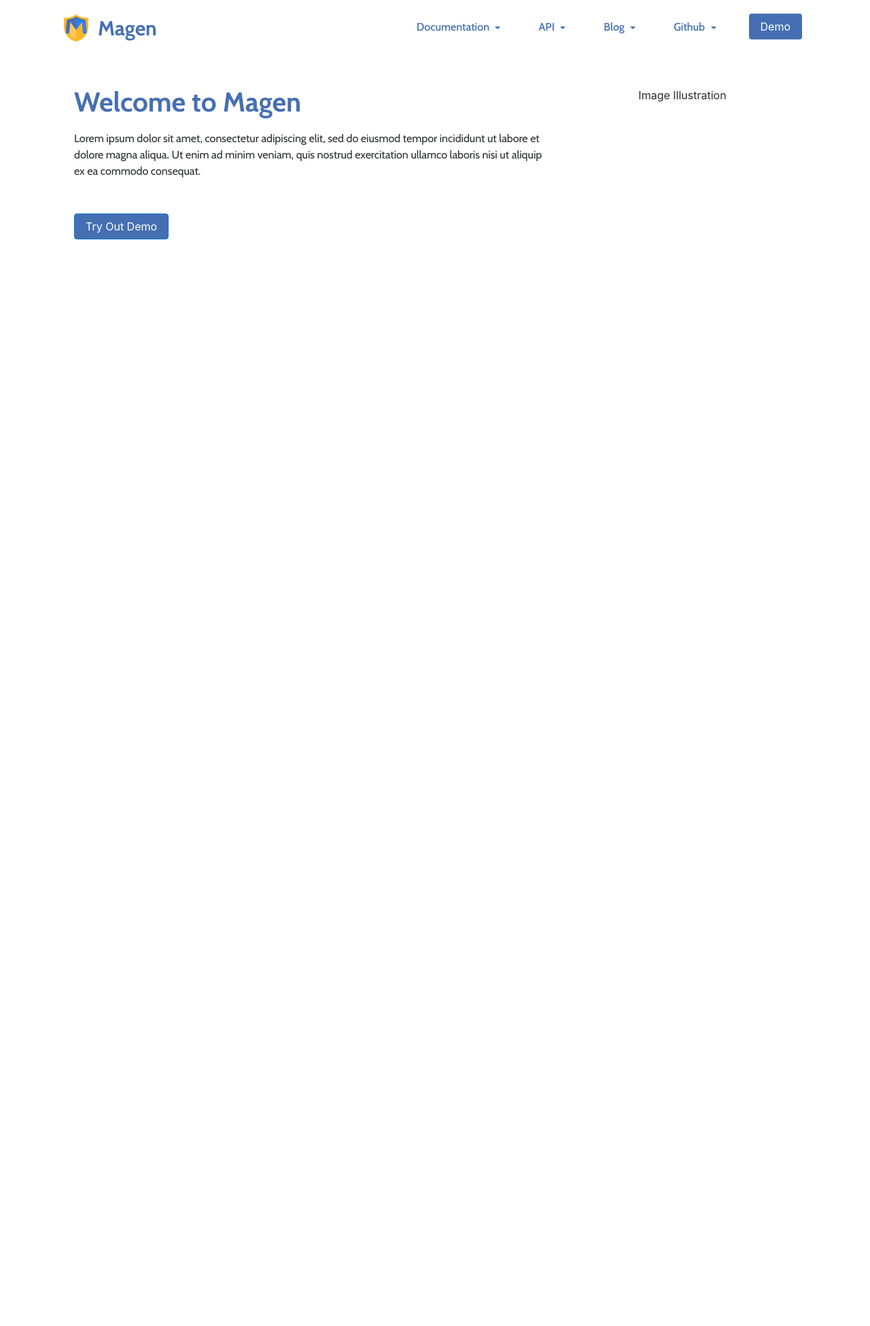
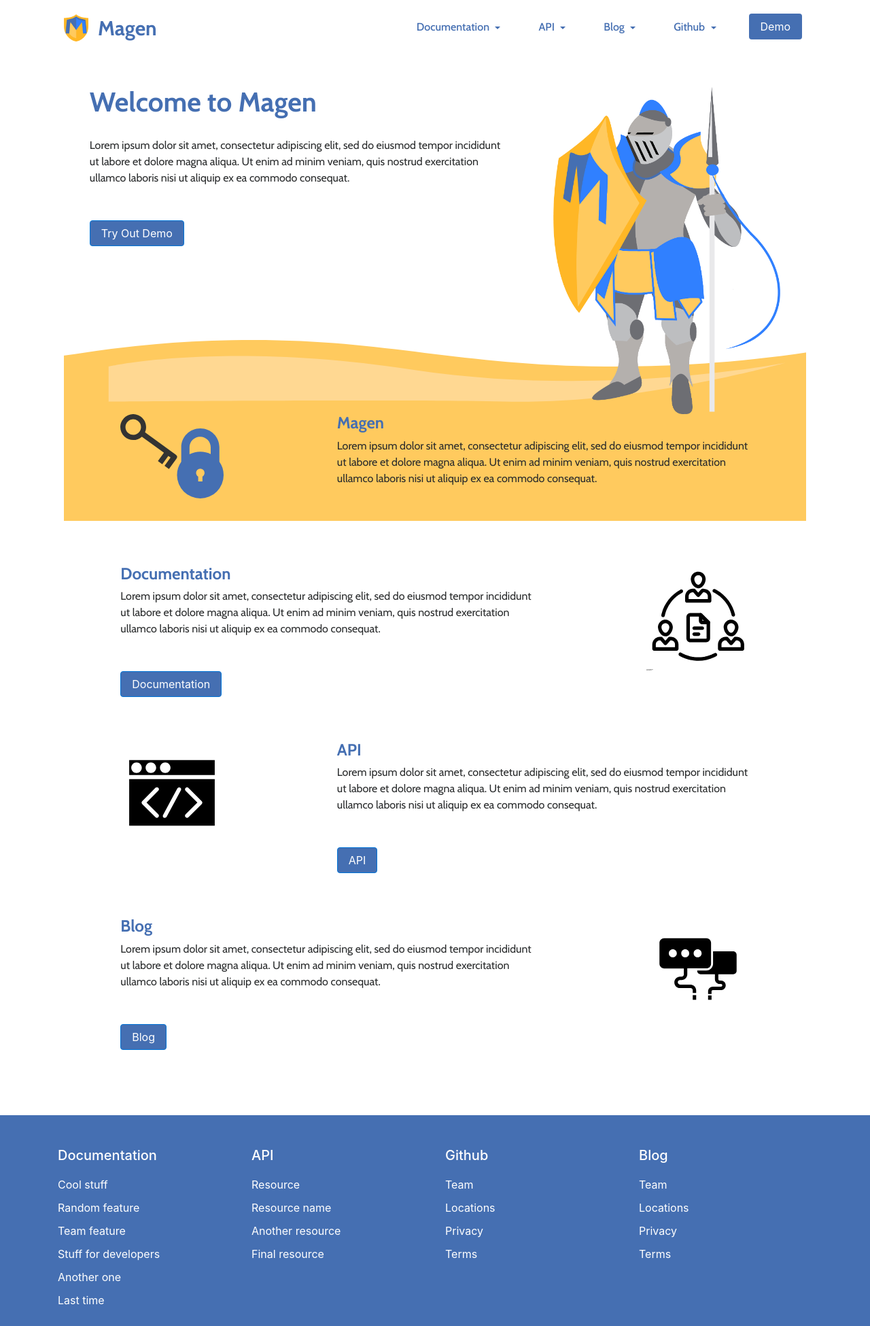
Before and after one commit to magengit/magen-io, a PHP site: page / in a window 1280 px wide. Shown: the whole page at 68% size. Before the commit the page ends 352 px from the top, so only its background shows below. Run offline with PHP 8.4, Linux system fonts and the light colour scheme; some libraries are stand-ins or nearby versions.

Commit message:
Landing Page Revision
Added Documentation, API, Blog, and footer section to Magen Landing Page

```diff
--- a/index.html
+++ b/index.html
@@ -86,23 +86,131 @@
 
       <div class="starter-template">
 
-      <section class="row">
-        <div class="col-8 text-left">
+      <section class="row justify-content-around " style="background-image: url(backgroundwave.svg);background-position: center bottom;background-size: 97% 109px;background-repeat: repeat-x">
+        <div class="col-sm-7 text-left">
             <h1 style=" color:#456FB2">Welcome to Magen</h1>
             <p class="magentext">Lorem ipsum dolor sit amet, consectetur adipiscing elit, sed do eiusmod tempor incididunt ut labore et dolore magna aliqua. Ut enim ad minim veniam, quis nostrud exercitation ullamco laboris nisi ut aliquip ex ea commodo consequat. </p>
             <a class="btn btn-primary" href="#" role="button">Try Out Demo</a>
             </div>
 
-          <div class="col-4">Image Illustration</div>
+          <div class="col-md-4">
+           <img src="shieldknight.png" class="img-fluid" alt="Cinque Terre">
           </div>
+
       </section>
 
+
+
+    <section class="row sectionbg justify-content-around">
+
+          <div class="col-2">
+            <img src="lockandkey.svg" class="img-fluid" alt="Cinque Terre">
+          </div>
+
+           <div class="col-7 text-left">
+            <h4 style=" color:#456FB2">Magen</h4>
+            <p class="magentext">Lorem ipsum dolor sit amet, consectetur adipiscing elit, sed do eiusmod tempor incididunt ut labore et dolore magna aliqua. Ut enim ad minim veniam, quis nostrud exercitation ullamco laboris nisi ut aliquip ex ea commodo consequat. </p>
+
+            </div>
+
+      </section>
+
+
+      <section class="row margintop justify-content-around">
+
+           <div class="col-sm-7 text-left">
+            <h4 style=" color:#456FB2">Documentation</h4>
+            <p class="magentext">Lorem ipsum dolor sit amet, consectetur adipiscing elit, sed do eiusmod tempor incididunt ut labore et dolore magna aliqua. Ut enim ad minim veniam, quis nostrud exercitation ullamco laboris nisi ut aliquip ex ea commodo consequat. </p>
+             <a class="btn btn-primary" href="#" role="button">Documentation</a>
+          </div>
+
+          <div class="col-2">
+            <img src="documentation.svg" class="img-fluid" alt="Cinque Terre">
+          </div>
+
+      </section>
+
+         <section class="row margintop justify-content-around">
+
+          <div class="col-2">
+            <img src="api.svg" class="img-fluid" alt="Cinque Terre">
+          </div>
+
+          <div class="col-sm-7 text-left">
+            <h4 style=" color:#456FB2">API</h4>
+            <p class="magentext">Lorem ipsum dolor sit amet, consectetur adipiscing elit, sed do eiusmod tempor incididunt ut labore et dolore magna aliqua. Ut enim ad minim veniam, quis nostrud exercitation ullamco laboris nisi ut aliquip ex ea commodo consequat. </p>
+             <a class="btn btn-primary" href="#" role="button">API</a>
+          </div>
+
+      </section>
+
+      <section class="row margintop justify-content-around">
+
+           <div class="col-sm-7 text-left">
+            <h4 style=" color:#456FB2">Blog</h4>
+            <p class="magentext">Lorem ipsum dolor sit amet, consectetur adipiscing elit, sed do eiusmod tempor incididunt ut labore et dolore magna aliqua. Ut enim ad minim veniam, quis nostrud exercitation ullamco laboris nisi ut aliquip ex ea commodo consequat. </p>
+             <a class="btn btn-primary" href="#" role="button">Blog</a>
+          </div>
+
+          <div class="col-2">
+            <img src="blog.svg" class="img-fluid" alt="Cinque Terre">
+          </div>
+
+      </section>
 
 
       </div><!-- /.Starter-template -->
 
     </div><!-- /.container -->
+    <div class="container-fluid">
+     <footer class="pt-4 my-md-5 pt-md-5 border-top footerbg">
+        <div class="row">
+          <div class="container">
+            <div class="row">
 
+          <div class="col-sm-3">
+            <h5 style="color:white; margin-bottom:20px; font-weight:500">Documentation</h5>
+              <ul class="list-unstyled text-small">
+              <li><a class="text-muted" href="#">Cool stuff</a></li>
+              <li><a class="text-muted" href="#">Random feature</a></li>
+              <li><a class="text-muted" href="#">Team feature</a></li>
+              <li><a class="text-muted" href="#">Stuff for developers</a></li>
+              <li><a class="text-muted" href="#">Another one</a></li>
+              <li><a class="text-muted" href="#">Last time</a></li>
+            </ul>
+          </div>
+          <div class="col-sm-3">
+            <h5 style="color:white; margin-bottom:20px; font-weight:500">API</h5>
+            <ul class="list-unstyled text-small">
+              <li><a class="text-muted" href="#">Resource</a></li>
+              <li><a class="text-muted" href="#">Resource name</a></li>
+              <li><a class="text-muted" href="#">Another resource</a></li>
+              <li><a class="text-muted" href="#">Final resource</a></li>
+            </ul>
+          </div>
+          <div class="col-sm-3">
+            <h5 style="color:white; margin-bottom:20px; font-weight:500">Github</h5>
+            <ul class="list-unstyled text-small">
+              <li><a class="text-muted" href="#">Team</a></li>
+              <li><a class="text-muted" href="#">Locations</a></li>
+              <li><a class="text-muted" href="#">Privacy</a></li>
+              <li><a class="text-muted" href="#">Terms</a></li>
+            </ul>
+          </div>
+          <div class="col-sm-3">
+            <h5 style="color:white; margin-bottom:20px; font-weight:500">Blog</h5>
+            <ul class="list-unstyled text-small">
+              <li><a class="text-muted" href="#">Team</a></li>
+              <li><a class="text-muted" href="#">Locations</a></li>
+              <li><a class="text-muted" href="#">Privacy</a></li>
+              <li><a class="text-muted" href="#">Terms</a></li>
+            </ul>
+          </div>
+        </div>
+        </div>
+      </footer>
+    </div><!--container-->
+    </div><!--container-fluid-->
 
     <!-- Bootstrap core JavaScript
     ================================================== -->
--- a/starter-template.css
+++ b/starter-template.css
@@ -5,11 +5,33 @@ body {
   padding: 3rem 1.5rem;
   text-align: center;
 }
+@media (min-width: 1200px){
+.container-fluid {
+    padding-right: 0px;
+    padding-left: 0px;
+}
+}
+
+@media (min-width: 768px){
+
+.my-md-5 {
+    margin-top: 3rem!important;
+     margin-bottom: 0rem!important; */
+}
+}
 h1{
 	font-family:cabin;
 	font-weight:700;
-	margin-bottom:20px;
+	margin-bottom:30px;
 
+}
+h4{
+	font-family:cabin;
+	font-weight:700;
+}
+h6{
+	font-family:cabin;
+	font-weight:700;
 }
 .magentext{
 	font-family:cabin;
@@ -19,6 +41,9 @@ h1{
 }
 .textleft{
 	text-align: left;
+}
+.textcenter{
+	text-align:center;
 }
 .navbar{
 	padding: .5rem 5rem;
@@ -45,6 +70,9 @@ font-family:cabin;
 	font-weight: 500;
 
 }
+.margintop{
+	margin-top: 65px;
+}
 
 
 .navbar-inverse .navbar-toggler{
@@ -70,3 +98,26 @@ font-family:cabin;
 .navbar-inverse .navbar-nav .nav-link:focus, .navbar-inverse .navbar-nav .nav-link:hover{
 	color:black;
 }
+
+.sectionbg{
+	background-color:#FFCA5E;
+}
+
+
+.sectionvisible{
+	overflow:visible;
+}
+
+.footerbg{
+	background-color:#456FB2;
+}
+
+.text-muted{
+	color: white !important;
+	margin-bottom: 10px !important;
+	display: inline-block;
+	float:none;
+	text-align: left;
+
+
+}
```
Also changed, not shown: api.svg (added), backgroundwave.png (added), backgroundwave.svg (added), blog.svg (added), documentation.svg (added), lockandkey.svg (added), shieldknight.png (added), 3 other files.
